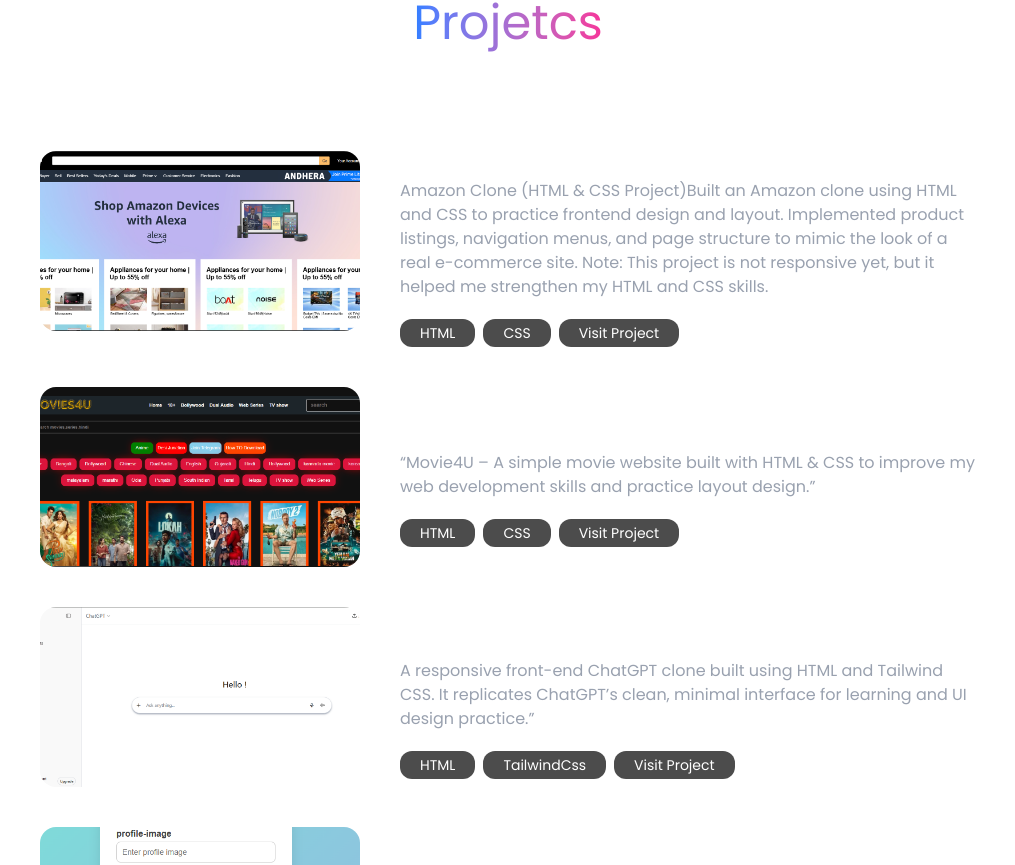
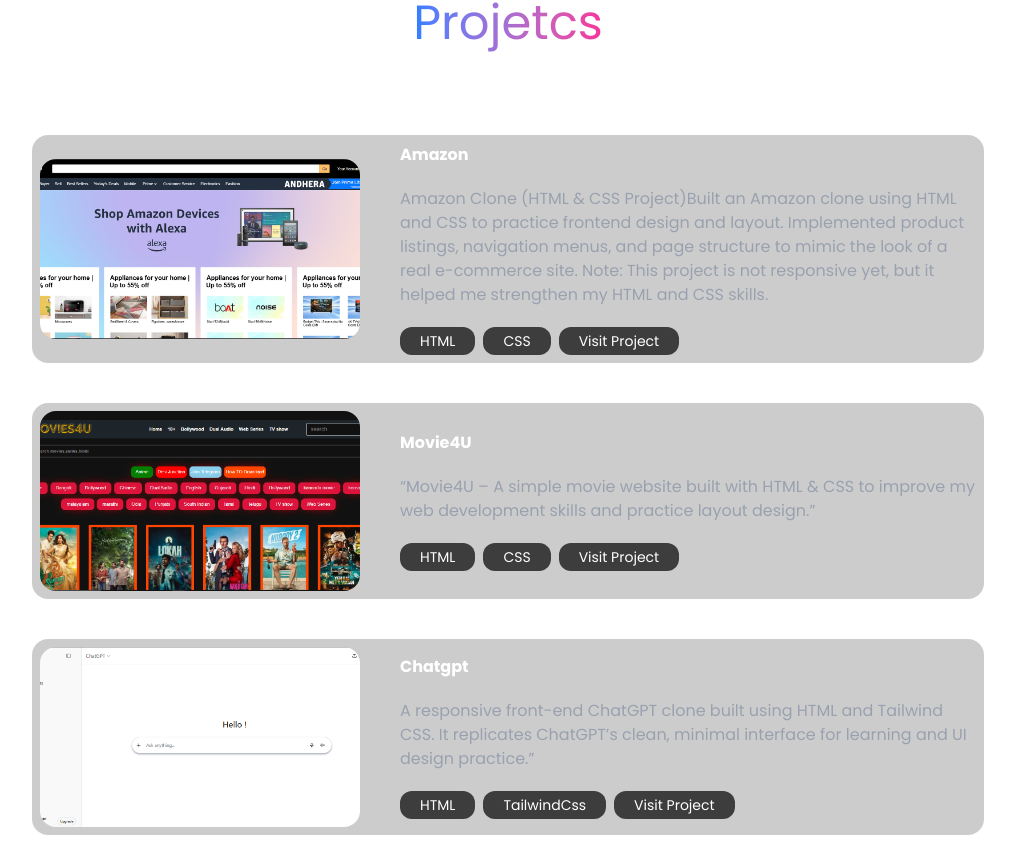
Before and after one commit to akramansari27923mah-dotcom/Portfolio-, a React (Vite) app: page / in a window 1280 px wide. Shown: the part 1689-2554 px from the top of the page, without its empty margins (132-1147 px from the left). Built offline with nearby package versions, Linux system fonts and the light colour scheme.

Commit message:
update-1.0.1

```diff
--- a/src/components/Project.jsx
+++ b/src/components/Project.jsx
@@ -5,14 +5,14 @@
   return (
 
     <>
-      <div key={key}  className='w-full flex flex-col justify-center items-center py-10 lg:py-5  px-20 gap-y-10'>
+      <div key={key}  className='w-full  flex flex-col justify-center items-center py-10 lg:py-5  px-20 gap-y-10'>
 
         <motion.div
           initial={{ opacity: 0, y: 50 }}
           whileInView={{ opacity: 1, y: 0 }}
           transition={{ duration: 0.5, ease: 'easeInOut' }}
           viewport={{ once: true }}
-           className="card flex flex-col  lg:flex-row justify-center lg:gap-y-0 gap-y-5 items-center gap-x-10">
+           className="card flex flex-col backdrop-blur-sm bg-black/20 rounded-2xl p-2  lg:flex-row justify-center lg:gap-y-0 gap-y-5 items-center gap-x-10">
 
           <div>
             <a target="_blank" href={link}>
```
